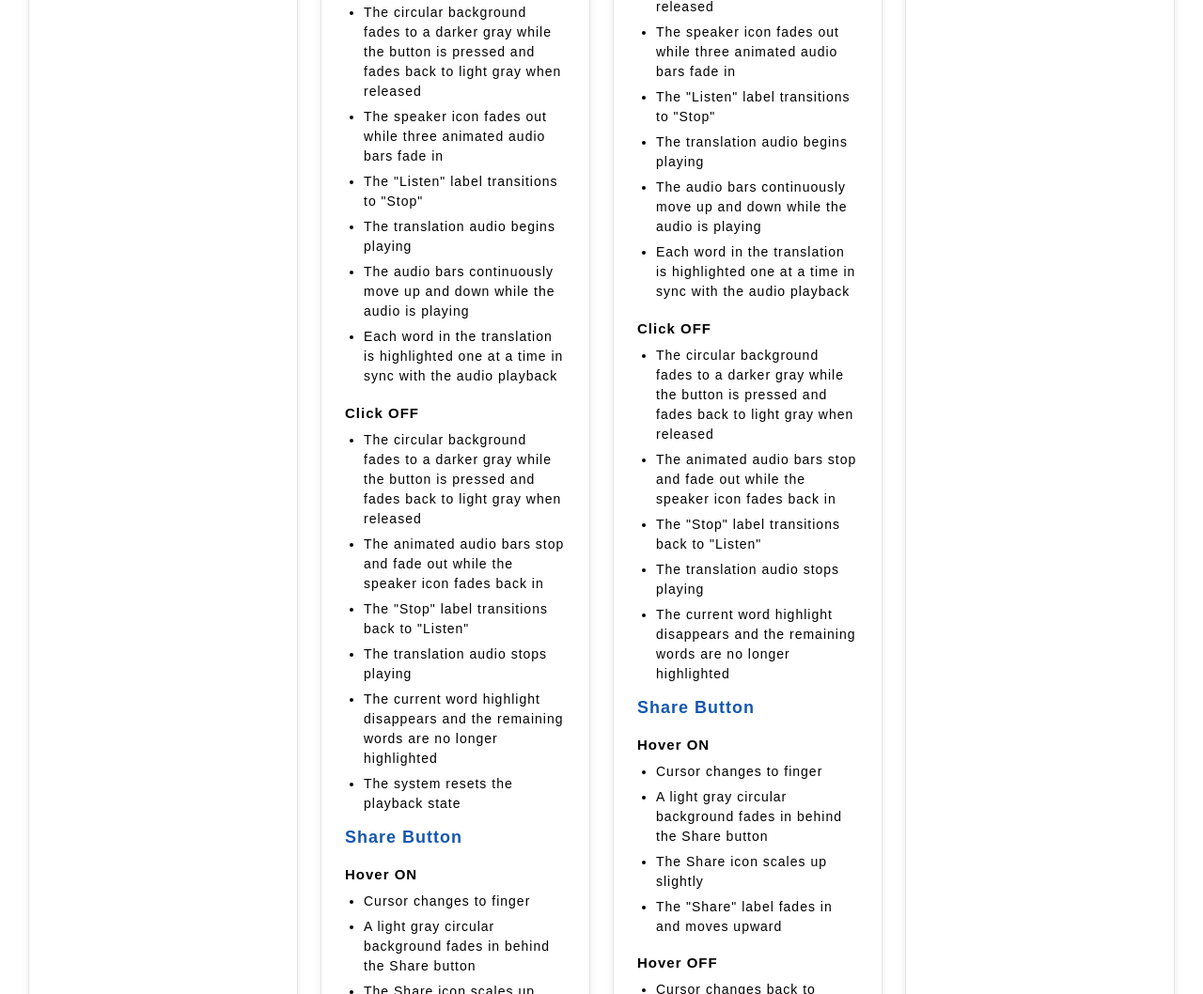
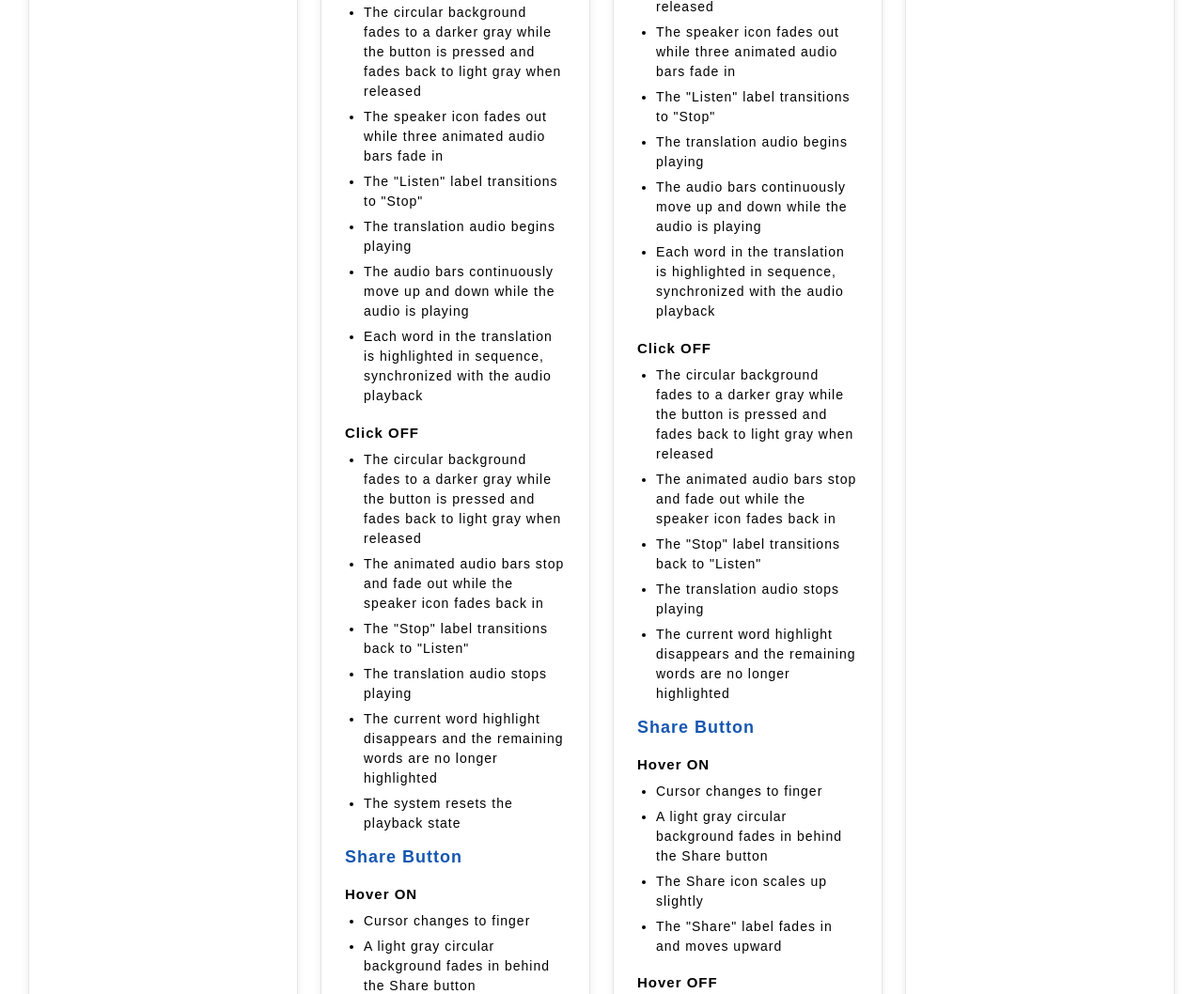
Before and after one commit to mw323/idm241-mw3493, a plain HTML site: page final/index.html in a window 1280 px wide. Shown: the part 1901-2959 px from the top of the page at 94% size. Drawn offline with Linux system fonts and the light colour scheme; a web font is replaced by a local one.

Commit message:
Update rule

```diff
--- a/final/index.html
+++ b/final/index.html
@@ -87,7 +87,7 @@
                   <li>The "Listen" label transitions to "Stop"</li>
                   <li>The translation audio begins playing</li>
                   <li>The audio bars continuously move up and down while the audio is playing</li>
-                  <li>Each word in the translation is highlighted one at a time in sync with the audio playback</li>
+                  <li>Each word in the translation is highlighted in sequence, synchronized with the audio playback</li>
                 </ul>
               <h4>Click OFF</h4>
                 <ul>
@@ -181,7 +181,7 @@
                   <li>The "Listen" label transitions to "Stop"</li>
                   <li>The translation audio begins playing</li>
                   <li>The audio bars continuously move up and down while the audio is playing</li>
-                  <li>Each word in the translation is highlighted one at a time in sync with the audio playback</li>
+                  <li>Each word in the translation is highlighted in sequence, synchronized with the audio playback</li>
                 </ul>
               <h4>Click OFF</h4>
                 <ul>
```
